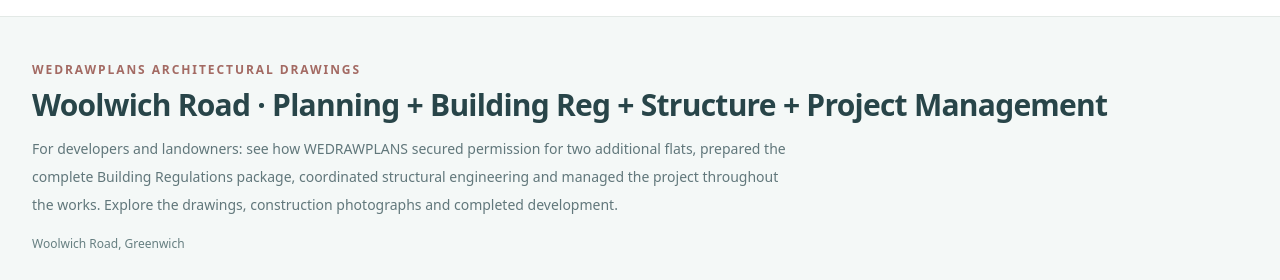
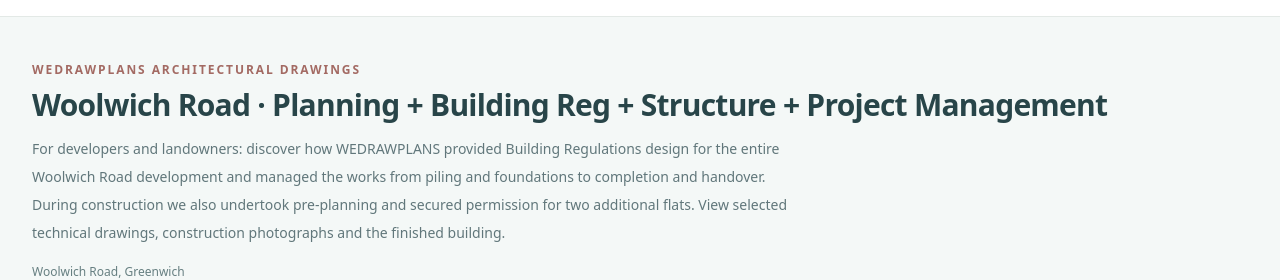
Before and after one commit to WEDRAWPLANS/wedrawplans, a Next.js app: page /case-studies/700-woolwich-road-greenwich-two-new-flats in a window 1280 px wide. Shown: the part 1300-1580 px from the top of the page. Built offline with nearby package versions, Linux system fonts and the light colour scheme.

Commit message:
correct: Woolwich full-building Building Reg and project management piling to handover, plus two-flat planning during construction

```diff
--- a/components/CaseStudyGalleryQuote.tsx
+++ b/components/CaseStudyGalleryQuote.tsx
@@ -320,7 +320,7 @@ export default function CaseStudyGalleryQuote({ projects, context }: Props) {
                             : isSuttonLoft
                               ? "Explore the successful Wallington loft conversion application with eight genuine WEDRAWPLANS drawing sheets, existing/proposed 3D visualisations and a clearly labelled inspiration gallery."
                               : isWoolwich
-                                ? "For developers and landowners: see how WEDRAWPLANS secured permission for two additional flats, prepared the complete Building Regulations package, coordinated structural engineering and managed the project throughout the works. Explore the drawings, construction photographs and completed development."
+                                ? "For developers and landowners: discover how WEDRAWPLANS provided Building Regulations design for the entire Woolwich Road development and managed the works from piling and foundations to completion and handover. During construction we also undertook pre-planning and secured permission for two additional flats. View selected technical drawings, construction photographs and the finished building."
                               : isLeicesterCombined
                                 ? "See how WEDRAWPLANS combines original design animation and Barnet prior approval with a coordinated Building Regulations drawing package and structural engineer interfaces."
                                 : "See how WEDRAWPLANS approaches architectural planning drawings and design coordination, then request a fixed-fee quotation tailored to your own property."}
```
